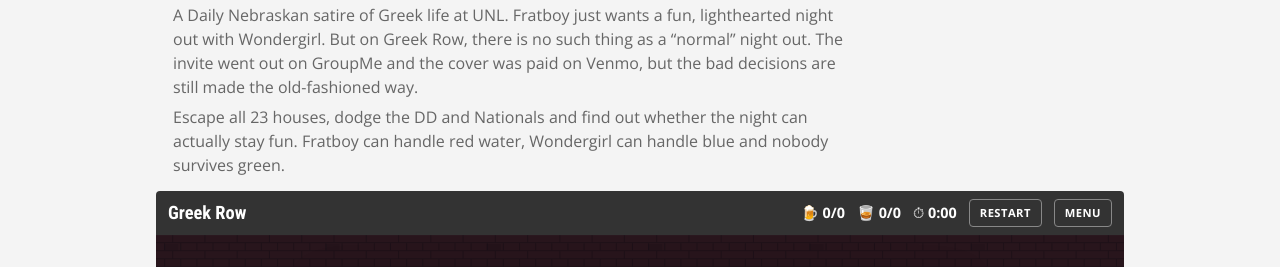
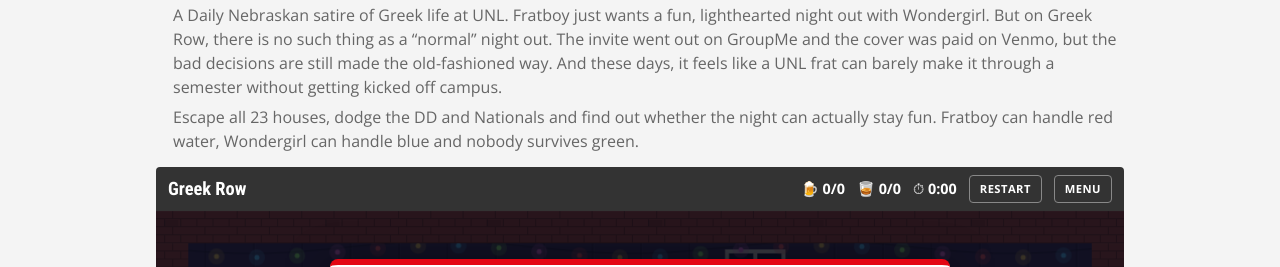
Before and after one commit to ninakudlacz/ninakudlacz.github.io, a plain HTML site: page Fratboy and Wondergirl/index.html in a window 1280 px wide. Shown: the part 144-411 px from the top of the page. Drawn offline with nearby package versions, Linux system fonts and the light colour scheme.

Commit message:
Fratboy and Wondergirl: widen intro and add campus probation jab
Co-Authored-By: Claude Opus 5.5 <noreply@anthropic.com>

```diff
--- a/Fratboy and Wondergirl/index.html
+++ b/Fratboy and Wondergirl/index.html
@@ -22,7 +22,7 @@
         <div class="intro">
             <p class="kicker">Games &middot; Satire</p>
             <h1>Fratboy and Wondergirl</h1>
-            <p class="subtitle">A Daily Nebraskan satire of Greek life at UNL. Fratboy just wants a fun, lighthearted night out with Wondergirl. But on Greek Row, there is no such thing as a &ldquo;normal&rdquo; night out. The invite went out on GroupMe and the cover was paid on Venmo, but the bad decisions are still made the old-fashioned way.</p>
+            <p class="subtitle">A Daily Nebraskan satire of Greek life at UNL. Fratboy just wants a fun, lighthearted night out with Wondergirl. But on Greek Row, there is no such thing as a &ldquo;normal&rdquo; night out. The invite went out on GroupMe and the cover was paid on Venmo, but the bad decisions are still made the old-fashioned way. And these days, it feels like a UNL frat can barely make it through a semester without getting kicked off campus.</p>
             <p class="subtitle">Escape all 23 houses, dodge the DD and Nationals and find out whether the night can actually stay fun. Fratboy can handle red water, Wondergirl can handle blue and nobody survives green.</p>
         </div>
 
--- a/Fratboy and Wondergirl/style.css
+++ b/Fratboy and Wondergirl/style.css
@@ -36,7 +36,7 @@ button { font: inherit; cursor: pointer; }
 .intro { margin: 8px 0 14px; }
 h1 { font-size: 2.4rem; line-height: 1.1; border-left: 5px solid var(--accent); padding-left: 12px; }
 h2 { font-size: 1.3rem; line-height: 1.2; margin-bottom: 8px; }
-.subtitle { color: var(--muted); margin: 6px 0 0 17px; font-size: 1rem; max-width: 680px; }
+.subtitle { color: var(--muted); margin: 6px 0 0 17px; font-size: 1rem; }
 .kicker { font-size: 0.75rem; font-weight: 700; text-transform: uppercase; letter-spacing: 0.05em; color: var(--accent); }
 .meta { font-size: 0.85rem; color: var(--muted); margin-top: 10px; }
 .card { background: var(--card); border: 1px solid var(--line); border-radius: var(--radius); padding: 16px; }
```
